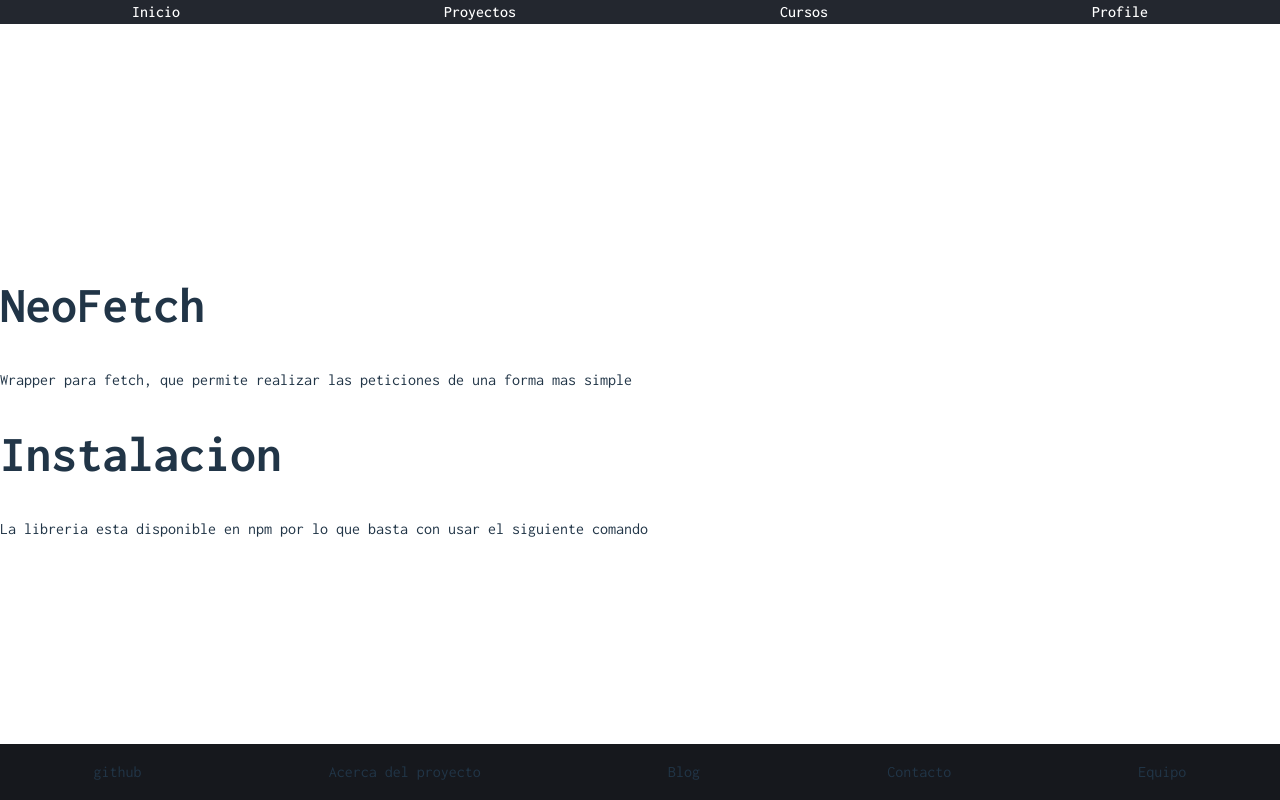
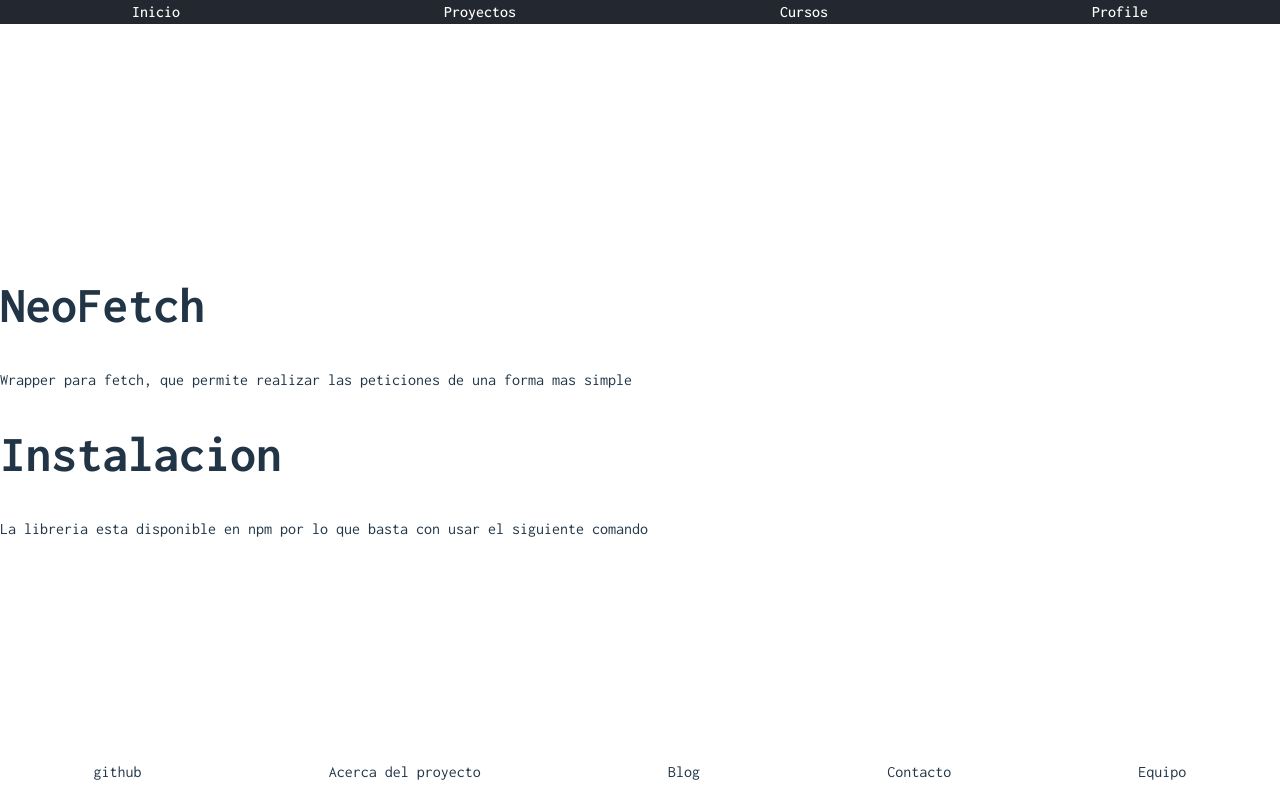
Before and after one commit to SteveBartmoss/stevelabs, a React (Vite) app: page /neofetch in a window 1280 px wide. Built offline with nearby package versions, Linux system fonts and the light colour scheme.

Commit message:
feat: Se cambio el disenio de la pagina

```diff
--- a/src/components/footer/footer.css
+++ b/src/components/footer/footer.css
@@ -6,5 +6,4 @@
     z-index: 1000;
     display: flex;
     justify-content: space-around;
-    background-color: #16181d;
 }
```
